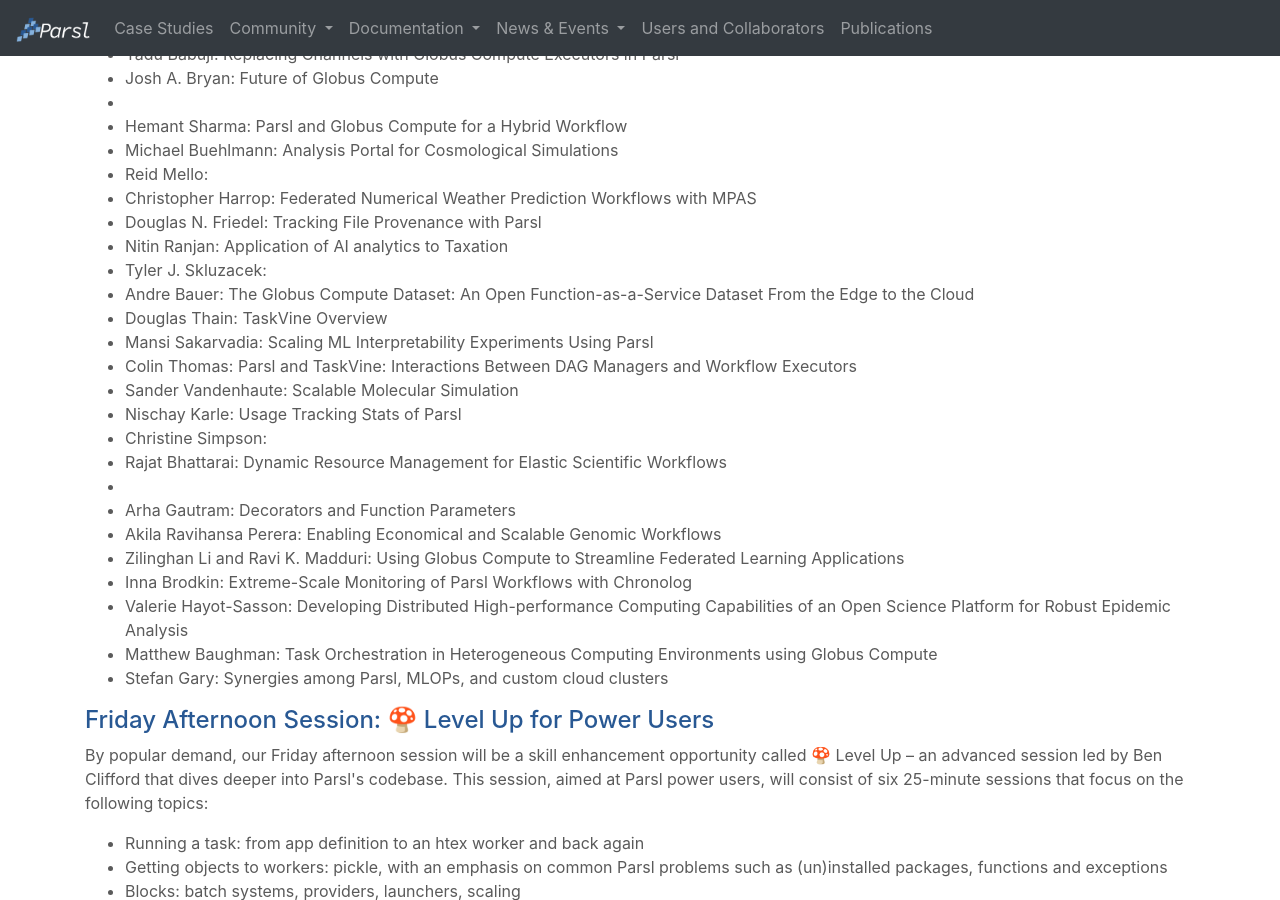
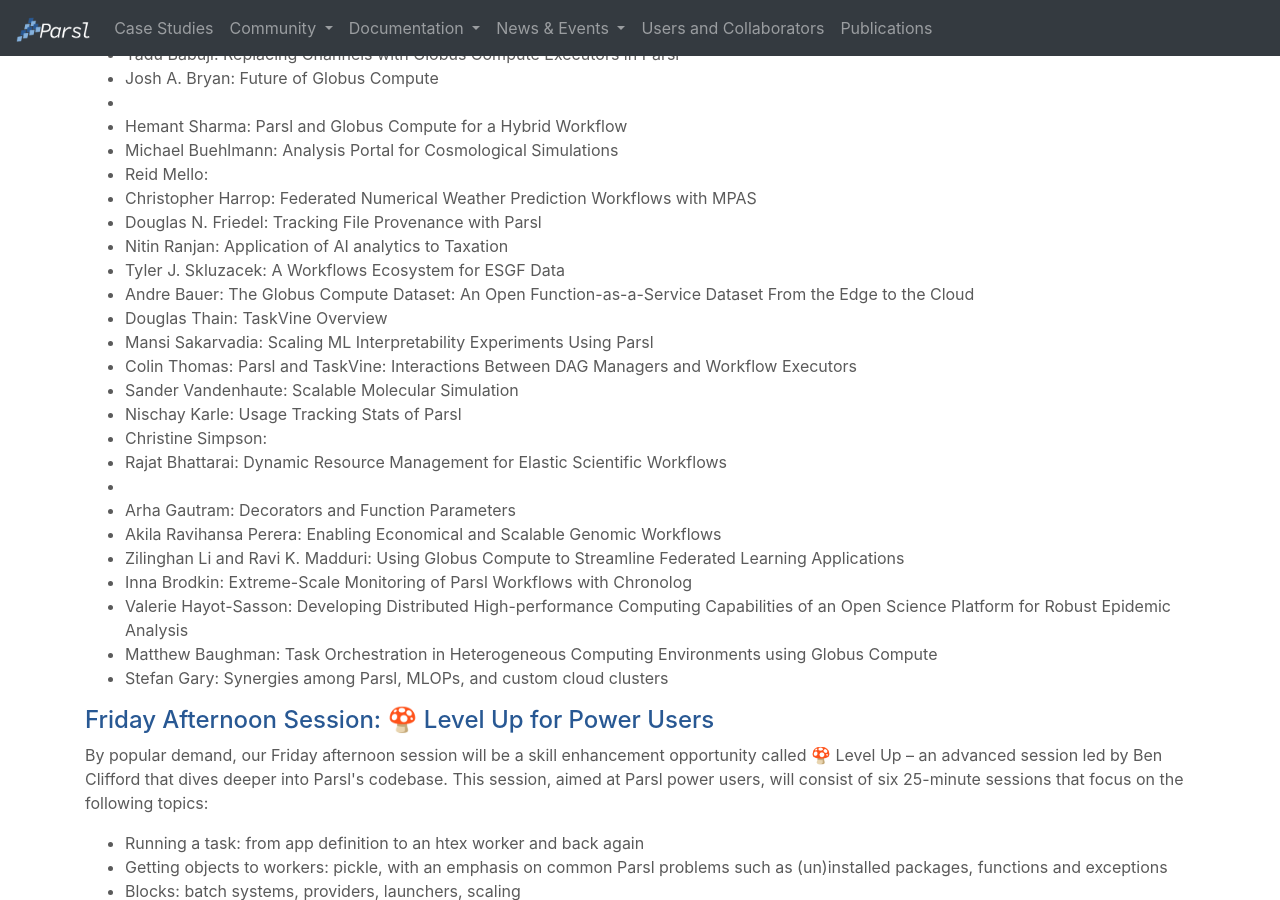
Before and after one commit to Parsl/parsl.github.io, a Jekyll site: the page built from parslfest/parslfest2024.html, in a window 1280 px wide and 900 px high, scrolled down 1932 px. Built offline with Jekyll 4.4.1, drawn with Linux system fonts in a browser that asks for light colours.

Commit message:
Update parslfest2024.html

```diff
--- a/parslfest/parslfest2024.html
+++ b/parslfest/parslfest2024.html
@@ -127,7 +127,7 @@
 		<li>Christopher Harrop: Federated Numerical Weather Prediction Workflows with MPAS</li>
 		<li>Douglas N. Friedel: Tracking File Provenance with Parsl</li>
 		<li>Nitin Ranjan: Application of AI analytics to Taxation</li>
-		<li>Tyler J. Skluzacek: </li>
+		<li>Tyler J. Skluzacek: A Workflows Ecosystem for ESGF Data</li>
 		<li>Andre Bauer: The Globus Compute Dataset: An Open Function-as-a-Service Dataset From the Edge to the Cloud</li>
 		<li>Douglas Thain: TaskVine Overview</li>
 		<li>Mansi Sakarvadia: Scaling ML Interpretability Experiments Using Parsl</li>
```
